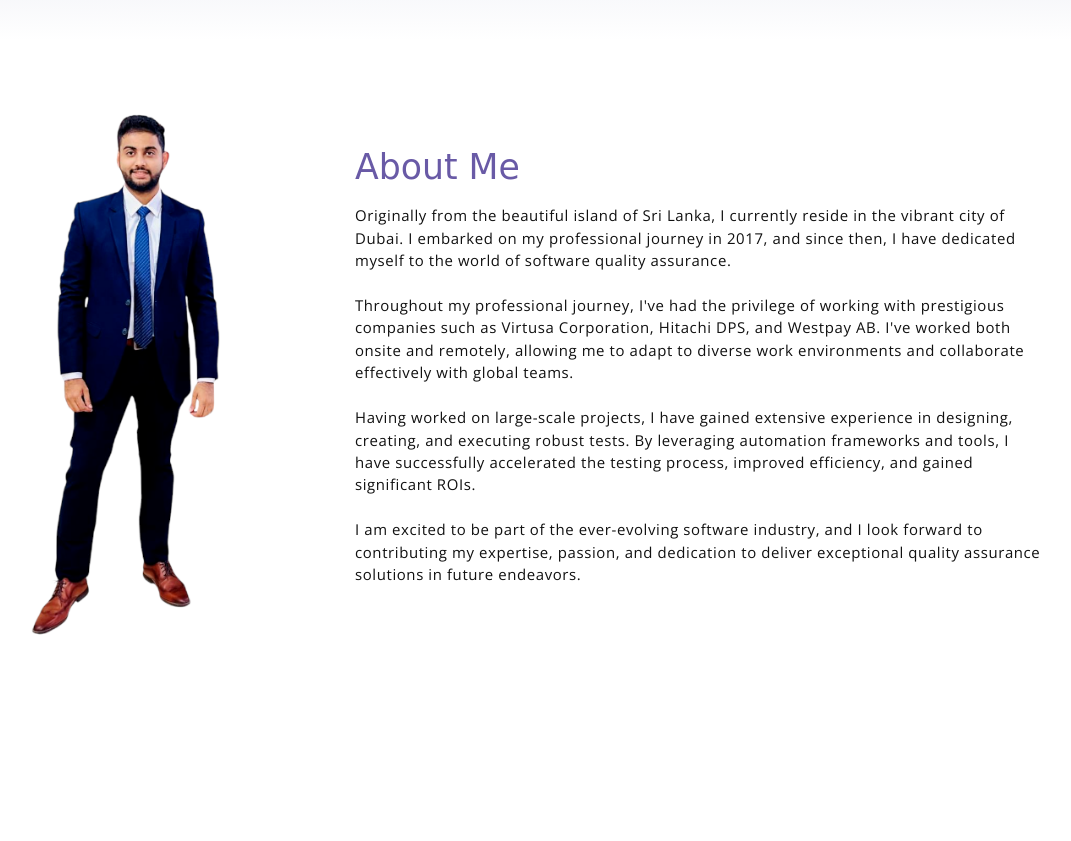
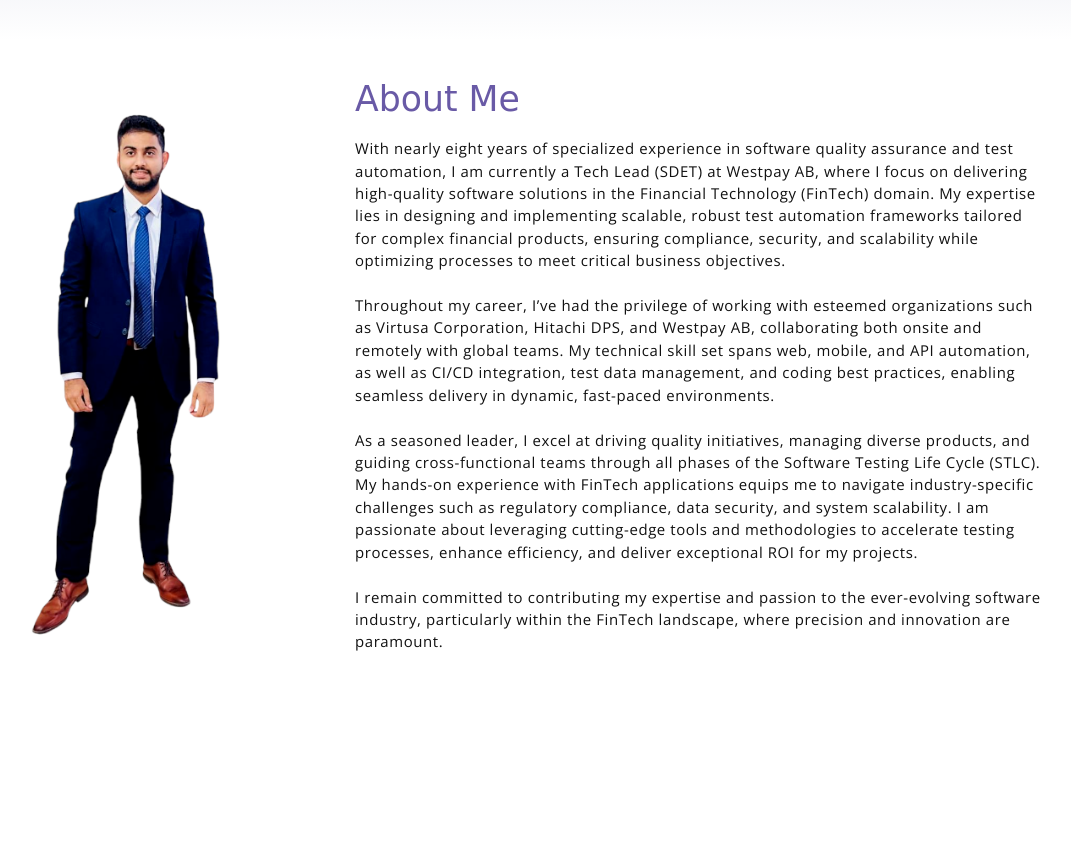
Before and after one commit to deelakameegoda/MyPortfolio, a plain HTML site: page index.html in a window 1280 px wide. Shown: the part 760-1601 px from the top of the page, without its empty margins (150-1221 px from the left). Drawn offline with nearby package versions, Linux system fonts and the light colour scheme; a web font is replaced by a local one.

Commit message:
intro update

```diff
--- a/index.html
+++ b/index.html
@@ -68,16 +68,16 @@
 <!--                    <p class="section-subtitle">Who Am I ?</p>-->
                     <h2 class="section-title mb-3">About Me</h2>
                     <p>
-                        Originally from the beautiful island of Sri Lanka, I currently reside in the vibrant city of Dubai. I embarked on my professional journey in 2017, and since then, I have dedicated myself to the world of software quality assurance.
+                        With nearly eight years of specialized experience in software quality assurance and test automation, I am currently a Tech Lead (SDET) at Westpay AB, where I focus on delivering high-quality software solutions in the Financial Technology (FinTech) domain. My expertise lies in designing and implementing scalable, robust test automation frameworks tailored for complex financial products, ensuring compliance, security, and scalability while optimizing processes to meet critical business objectives.
                         <br>
                         <br>
-                        Throughout my professional journey, I've had the privilege of working with prestigious companies such as Virtusa Corporation, Hitachi DPS, and Westpay AB. I've worked both onsite and remotely, allowing me to adapt to diverse work environments and collaborate effectively with global teams.
+                        Throughout my career, I’ve had the privilege of working with esteemed organizations such as Virtusa Corporation, Hitachi DPS, and Westpay AB, collaborating both onsite and remotely with global teams. My technical skill set spans web, mobile, and API automation, as well as CI/CD integration, test data management, and coding best practices, enabling seamless delivery in dynamic, fast-paced environments.
                         <br>
                         <br>
-                        Having worked on large-scale projects, I have gained extensive experience in designing, creating, and executing robust tests. By leveraging automation frameworks and tools, I have successfully accelerated the testing process, improved efficiency, and gained significant ROIs.
-                    <br>
+                        As a seasoned leader, I excel at driving quality initiatives, managing diverse products, and guiding cross-functional teams through all phases of the Software Testing Life Cycle (STLC). My hands-on experience with FinTech applications equips me to navigate industry-specific challenges such as regulatory compliance, data security, and system scalability. I am passionate about leveraging cutting-edge tools and methodologies to accelerate testing processes, enhance efficiency, and deliver exceptional ROI for my projects.
+                    	<br>
                         <br>
-                    I am excited to be part of the ever-evolving software industry, and I look forward to contributing my expertise, passion, and dedication to deliver exceptional quality assurance solutions in future endeavors.
+                    	I remain committed to contributing my expertise and passion to the ever-evolving software industry, particularly within the FinTech landscape, where precision and innovation are paramount.
                     </p>
 <!--                    <button class="btn-rounded btn btn-outline-primary mt-4" onclick="window.location.href='https://drive.google.com/file/d/1zeOj-DUfJOsuotDUqTI_uNKA0KG-pzAV/view';">Show CV</button>-->
                 </div>
```
